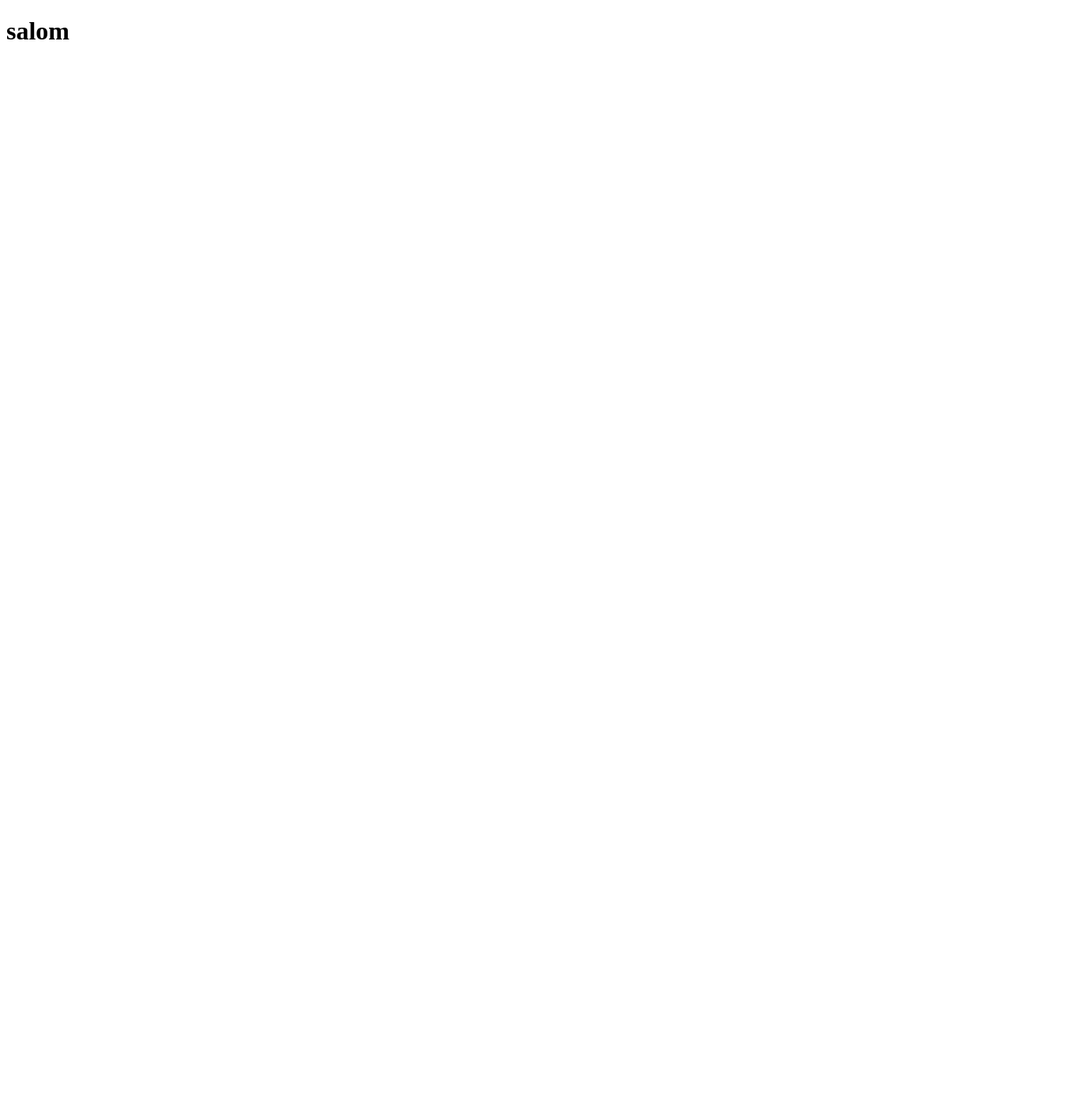
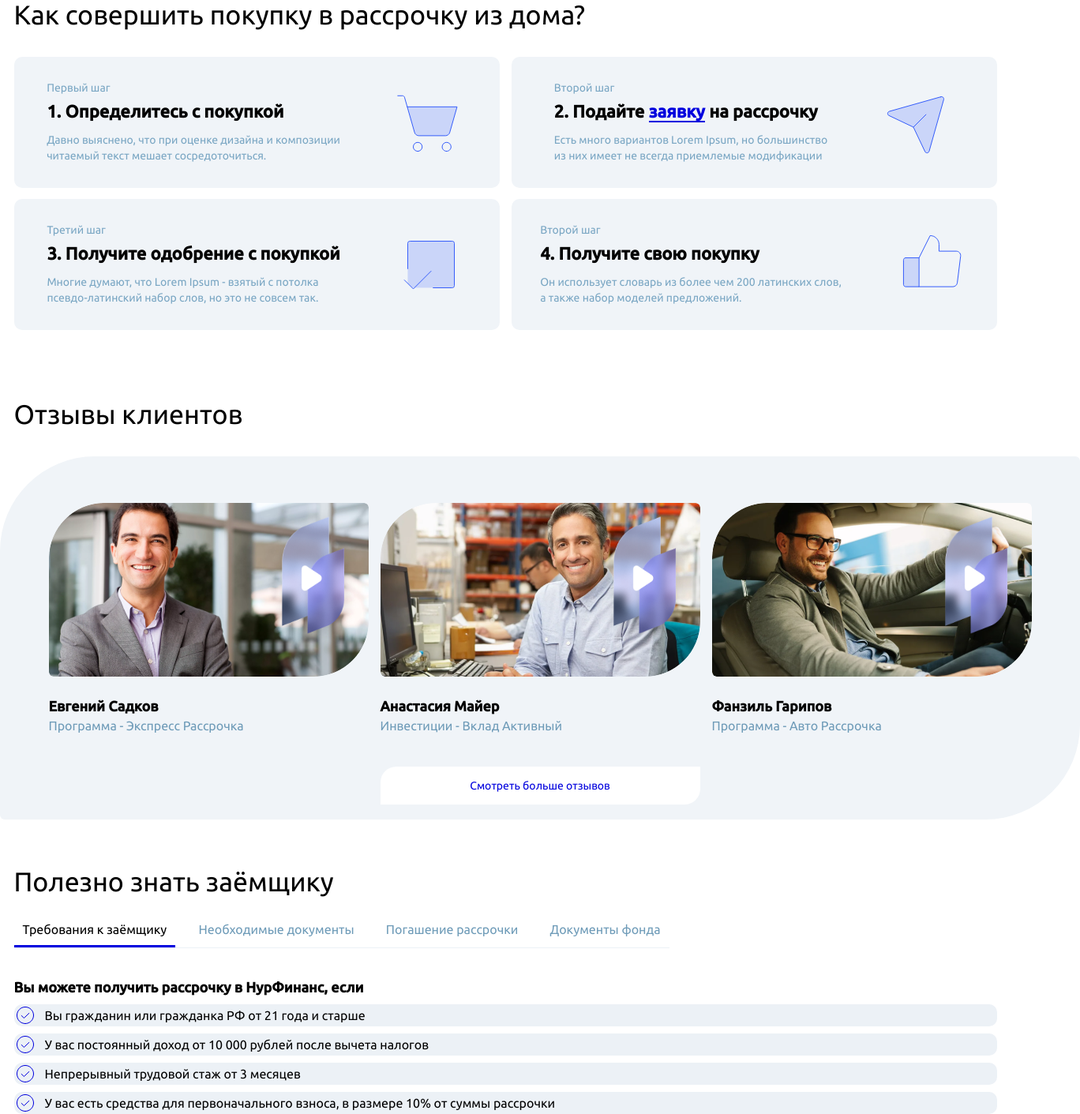
Before and after one commit to Diyorbekoffice/vazifa, a plain HTML site: page index.html in a window 1280 px wide. Shown: the whole page at 79% size, 1368 px wide, since content can reach past the window. Before the commit the page ends 800 px from the top, so only its background shows below. Drawn offline with Linux system fonts and the light colour scheme.

Commit message:
3ta section

```diff
--- /dev/null
+++ b/css/fonts.css
@@ -0,0 +1,24 @@
+/* ubuntu-300 - cyrillic_cyrillic-ext_latin */
+@font-face {
+    font-display: swap; /* Check https://developer.mozilla.org/en-US/docs/Web/CSS/@font-face/font-display for other options. */
+    font-family: 'Ubuntu';
+    font-style: normal;
+    font-weight: 300;
+    src: url('../fonts/ubuntu-v20-cyrillic_cyrillic-ext_latin-300.woff2') format('woff2'); /* Chrome 36+, Opera 23+, Firefox 39+, Safari 12+, iOS 10+ */
+  }
+  /* ubuntu-regular - cyrillic_cyrillic-ext_latin */
+  @font-face {
+    font-display: swap; /* Check https://developer.mozilla.org/en-US/docs/Web/CSS/@font-face/font-display for other options. */
+    font-family: 'Ubuntu';
+    font-style: normal;
+    font-weight: 400;
+    src: url('../fonts/ubuntu-v20-cyrillic_cyrillic-ext_latin-regular.woff2') format('woff2'); /* Chrome 36+, Opera 23+, Firefox 39+, Safari 12+, iOS 10+ */
+  }
+  /* ubuntu-500 - cyrillic_cyrillic-ext_latin */
+  @font-face {
+    font-display: swap; /* Check https://developer.mozilla.org/en-US/docs/Web/CSS/@font-face/font-display for other options. */
+    font-family: 'Ubuntu';
+    font-style: normal;
+    font-weight: 500;
+    src: url('../fonts/ubuntu-v20-cyrillic_cyrillic-ext_latin-500.woff2') format('woff2'); /* Chrome 36+, Opera 23+, Firefox 39+, Safari 12+, iOS 10+ */
+  }
--- a/css/style.css
+++ b/css/style.css
@@ -0,0 +1,189 @@
+*{
+    margin: 0;
+    padding: 0;
+    box-sizing: border-box;
+    font-family: Ubuntu;
+}
+/* section_1 */
+.section_1{
+    width: 1245px;
+    margin: auto;
+}
+.quation{
+    font-family: Ubuntu;
+    font-size: 34px;
+    font-weight: 400;
+    line-height: 37.4px;
+    text-align: left;
+}
+
+.section_1 .box_top{
+    gap: 15px;
+    display: flex;
+    justify-content: space-between;
+    margin-top: 35px;
+}
+.section_1 .box_button{
+    gap: 15px;
+    display: flex;
+    justify-content: center;
+    margin-top: 14px;
+}
+.section_1 .box{
+    background-color: #F0F4F8;
+    display: flex;
+    justify-content: center;
+    align-items: center;
+    gap: 70px;
+    width: 615px;
+    height: 166px;
+    border-radius: 10px;
+
+}
+.section_1 .box p{
+    font-family: Ubuntu;
+    font-size: 14px;
+    font-weight: 400;
+    line-height: 15.4px;
+    text-align: left;
+    color: #79A6C3;
+}
+
+.section_1 .box h3{
+    margin-top: 10px;
+    font-family: Ubuntu;
+    font-size: 22px;
+    font-weight: 700;
+    line-height: 24.2px;
+    text-align: left;
+}
+.section_1 .box h4{
+    margin-top: 15px;
+    font-family: Ubuntu;
+    font-size: 14px;
+    font-weight: 400;
+    line-height: 19.6px;
+    text-align: left;
+    color: #79A6C3;
+}
+.section_1 img{
+    width: 90px;
+    height: 90px;
+}
+.section_1 span{
+    color: #0000DE;
+    border-bottom: 2px solid;
+}
+
+/* section_2 */
+
+.section_2 .section_box{
+    padding-top: 59px;
+    width: 1368px;
+    height: 460px;
+    background-color: #F0F4F8;
+    border-radius: 120px 6px 120px 6px;
+    margin: 34px auto 0 auto;
+
+}
+.section_2 .box_control{
+    display: flex;
+    justify-content: center;
+    gap: 15px;
+}
+.section_2 .quation{
+    width: 1245px;
+    margin: 88px auto 0 auto;
+
+}
+.section_2 .img1{
+    width: 405px;
+    height: 220px;
+    border-radius: 70px 6px 70px 6px;
+}
+.section_2 .img2{
+    position: absolute;
+    margin-left: 280px;
+    width: 113.06px;
+    height: 186px;
+}
+.section_2 h4{
+    margin-top: 22px;
+    font-family: Ubuntu;
+    font-size: 18px;
+    font-weight: 700;
+    line-height: 25.2px;
+    color: #000000;
+}
+
+.section_2 h3{
+    margin-top: 1px;
+    font-family: Ubuntu;
+    font-size: 16px;
+    font-weight: 400;
+    line-height: 22.4px;
+    color: #6E9BB8;
+}
+.section_2 button{
+    display: block;
+    margin: 41px auto;
+    width: 405px;
+    height: 48px;
+    border-radius: 20px 0px 20px 0px;
+    background-color: #fff;
+    border: none;
+    color: #0000DE;
+    font-family: Ubuntu;
+    font-size: 14px;
+    font-weight: 400;
+    line-height: 15.4px;
+    text-align: center;
+
+}
+
+/* section_3 */
+
+.section_3{
+    width: 1245px;
+    margin: 60px auto 0;
+}
+.section_3 .title_link{
+    display: flex;
+    justify-content: space-between;
+    width: 830px;
+    margin-top: 22px;
+    border-bottom: 1px solid #ECF1F6;
+}
+.section_3 a{
+    text-decoration: none;
+    color: #6E9BB8;
+    padding: 11px;
+}
+.section_3 .activ{
+    color: #000000;
+    border-bottom: 3px solid #0000DE;
+}
+.section_3 h4{
+    font-family: Ubuntu;
+    font-size: 18px;
+    font-weight: 700;
+    line-height: 25.2px;
+    text-align: left;
+    margin-top: 37px;
+}
+.section_3 h3{
+    display: flex;
+    gap: 11px;
+    background-color: #ECF1F6;
+    border-radius: 10px;
+    align-items: center;
+    margin-top: 9px;
+    width: 1245px;
+    height: 28px;
+    font-family: Ubuntu;
+    font-size: 16px;
+    font-weight: 400;
+    line-height: 22.4px;
+    text-align: left;
+    align-items: center;
+}
--- a/index.html
+++ b/index.html
@@ -1,12 +1,117 @@
 <!DOCTYPE html>
-<html lang="en">
+<html lang="ru">
 <head>
     <meta charset="UTF-8">
     <meta name="viewport" content="width=device-width, initial-scale=1.0">
     <title>Document</title>
     <link rel="stylesheet" href="css/style.css">
+    <link rel="stylesheet" href="css/fonts.css">
 </head>
 <body>
-    <h1>salom</h1>
+    <section>
+        <!-- section_1 -->
+        <div class="section_1">
+
+            <p class="quation" >Как совершить покупку в рассрочку из дома?</p>
+
+            <div class="box_top">
+                <div class="box">
+                    <div class="box_text">
+                        <p>Первый шаг</p>
+                        <h3>1. Определитесь c покупкой</h3>
+                        <h4>Давно выяснено, что при оценке дизайна и композиции <br>
+                            читаемый текст мешает сосредоточиться. </h4>
+                    </div>
+                    <img src="image/img3.svg" alt="">
+                </div>
+                <div class="box">
+                    <div class="box_text">
+                        <p>Второй шаг</p>
+                        <h3>2. Подайте <span>заявку</span>  на рассрочку</h3>
+                        <h4>Есть много вариантов Lorem Ipsum, но большинство <br>
+                            из них имеет не всегда приемлемые модификации </h4>
+                    </div>
+                    <img src="image/img2.svg" alt="">
+                </div>
+
+            </div>
+
+            <div class="box_button">
+                <div class="box">
+                    <div class="box_text">
+                        <p>Третий шаг</p>
+                        <h3>3. Получите одобрение c покупкой</h3>
+                        <h4>Многие думают, что Lorem Ipsum - взятый с потолка <br>
+                             псевдо-латинский набор слов, но это не совсем так.</h4>
+                    </div>
+                    <img src="image/img1.svg" alt="">
+                </div>
+                <div class="box">
+                    <div class="box_text">
+                        <p>Второй шаг</p>
+                        <h3>4. Получите свою покупку</h3>
+                        <h4>Он использует словарь из более чем 200 латинских слов, <br>
+                             a также набор моделей предложений.</h4>
+                    </div>
+                    <img src="image/img4.svg" alt="">
+                </div>
+            </div>
+
+        </div>
+
+        <!-- section_2-->
+        <div class="section_2">
+            <p class="quation">Отзывы клиентов</p>
+            <div class="section_box">
+                <div class="box_control">
+                    <div class="box">
+                        <div class="box_img"></div>
+                            <img class="img2" src="image/Frame 5.png" alt="" >
+                            <img class="img1" src="image/Rectangle 1.png" alt="" >
+
+                        <h4>Евгений Садков</h4>
+                        <h3>Программа  -  Экспресс Рассрочка</h3>
+                    </div>
+
+                    <div class="box">
+                        <div class="box_img">
+                            <img class="img2" src="image/Frame 5.png" alt="" >
+                            <img class="img1" src="image/Rectangle 2.png" alt="" >
+
+                        </div>
+                        <h4>Анастасия Майер</h4>
+                        <h3>Инвестиции  -  Вклад Активный</h3>
+                    </div>
+
+                    <div class="box">
+                        <div class="box_img">
+                            <img class="img2" src="image/Frame 5.png" alt="" >
+                            <img class="img1" src="image/Rectangle 3.png" alt="" >
+                        </div>
+                        <h4>Фанзиль Гарипов</h4>
+                        <h3>Программа  -  Авто Рассрочка</h3>
+                    </div>
+                </div>
+                <button>Смотреть больше отзывов</button>
+            </div>
+        </div>
+
+        <!-- section_3 -->
+
+        <div class="section_3">
+            <p class="quation">Полезно знать заёмщику</p>
+            <div class="title_link">
+                <a href="#" class="activ">Требования к заёмщику</a>
+                <a href="#">Необходимые документы</a>
+                <a href="#">Погашение рассрочки</a>
+                <a href="#">Документы фонда</a>
+            </div>
+            <h4>Вы можете получить рассрочку в НурФинанс, если</h4>
+            <h3><img src="image/CheckCircle.svg" alt="">Вы гражданин или гражданка РФ от 21 года и старше</h3>
+            <h3><img src="image/CheckCircle.svg" alt="">У вас постоянный доход от 10 000 рублей после вычета налогов</h3>
+            <h3><img src="image/CheckCircle.svg" alt="">Непрерывный трудовой стаж от 3 месяцев</h3>
+            <h3><img src="image/CheckCircle.svg" alt="">У вас есть средства для первоначального взноса, в размере 10% от суммы рассрочки</h3>
+        </div>
+    </section>
 </body>
 </html>
```
Also changed, not shown: fonts/ubuntu-v20-cyrillic_cyrillic-ext_latin-300.woff2 (added), fonts/ubuntu-v20-cyrillic_cyrillic-ext_latin-500.woff2 (added), fonts/ubuntu-v20-cyrillic_cyrillic-ext_latin-regular.woff2 (added), image/CheckCircle.svg (added), image/Frame 5.png (added), image/Rectangle 1.png (added), image/Rectangle 2.png (added), image/Rectangle 3.png (added), image/img1.svg (added), image/img2.svg (added), image/img3.svg (added), image/img4.svg (added).
